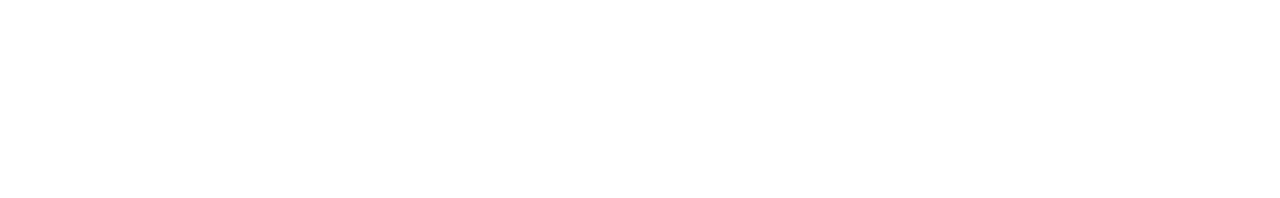
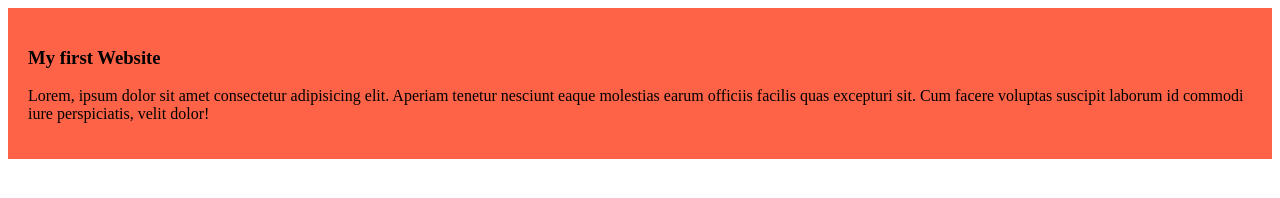
Before and after one commit to Mohammedefti/my-simple-website, a plain HTML site: page index.html in a window 1280 px wide. Drawn offline with Linux system fonts and the light colour scheme.

Commit message:
added the first blog

```diff
--- /dev/null
+++ b/Style/blog.css
@@ -0,0 +1,4 @@
+div{
+    background-color: tomato;
+    padding: 20px;
+}
--- a/index.html
+++ b/index.html
@@ -4,8 +4,14 @@
     <meta charset="UTF-8">
     <meta name="viewport" content="width=device-width, initial-scale=1.0">
     <title>My Simple Website</title>
+    <link rel="stylesheet" href="Style/blog.css">
 </head>
 <body>
-
+    <div>
+        <h3>My first Website</h3>
+        <p>
+            Lorem, ipsum dolor sit amet consectetur adipisicing elit. Aperiam tenetur nesciunt eaque molestias earum officiis facilis quas excepturi sit. Cum facere voluptas suscipit laborum id commodi iure perspiciatis, velit dolor!
+        </p>
+    </div>
 </body>
 </html>
```
